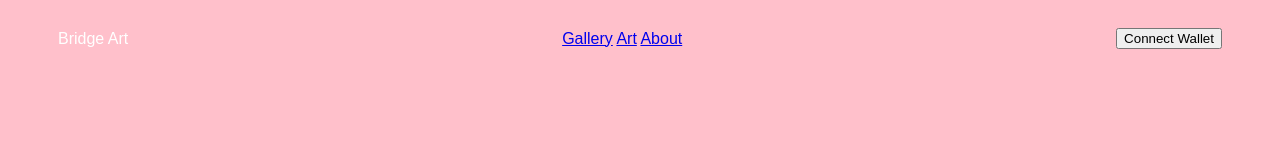
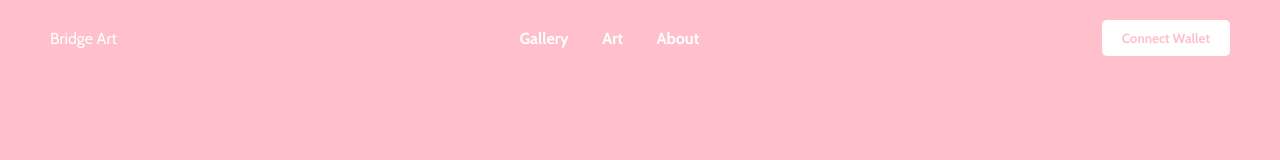
Before and after one commit to cpscott1/bridgeart, a plain HTML site: page index.html in a window 1280 px wide. Drawn offline with nearby package versions, Linux system fonts and the light colour scheme.

Commit message:
Finish Header

```diff
--- a/index.html
+++ b/index.html
@@ -6,6 +6,7 @@
     <meta http-equiv="X-UA-Compatible" content="ie=edge">
     <title>Bridge Art</title>
     <link rel="stylesheet" href="styles.css">
+    <link href="https://fonts.googleapis.com/css2?family=Cabin:ital,wght@0,400..700;1,400..700&display=swap" rel="stylesheet">
   </head>
   <body>
     <header>
--- a/styles.css
+++ b/styles.css
@@ -1,14 +1,13 @@
 *{
-    margin:0
-    padding:0
+    margin:0;
+    padding:0;
     box-sizing: border-box;
-    font-family: Arial, sans-serif;
+    font-family: "Cabin", sans-serif;
 }
 
 body {
     background-color: pink;
     color: white;
-
 }
 
 header {
@@ -17,3 +16,24 @@ header {
     align-items: center;
     padding: 20px 50px;
 }
+
+nav a {
+    margin: 0 15px;
+    color: #fff;
+    text-decoration: none;
+    font-weight: bold;
+}
+
+.Connect-Wallet {
+    background-color: #fff;
+    color: pink;
+    border: none;
+    padding: 10px 20px;
+    border-radius: 5px;
+    font-weight: bold;
+    cursor: pointer;
+}
+
+.Connect-Wallet:hover {
+    background-color: #ffcccb;
+}
```
